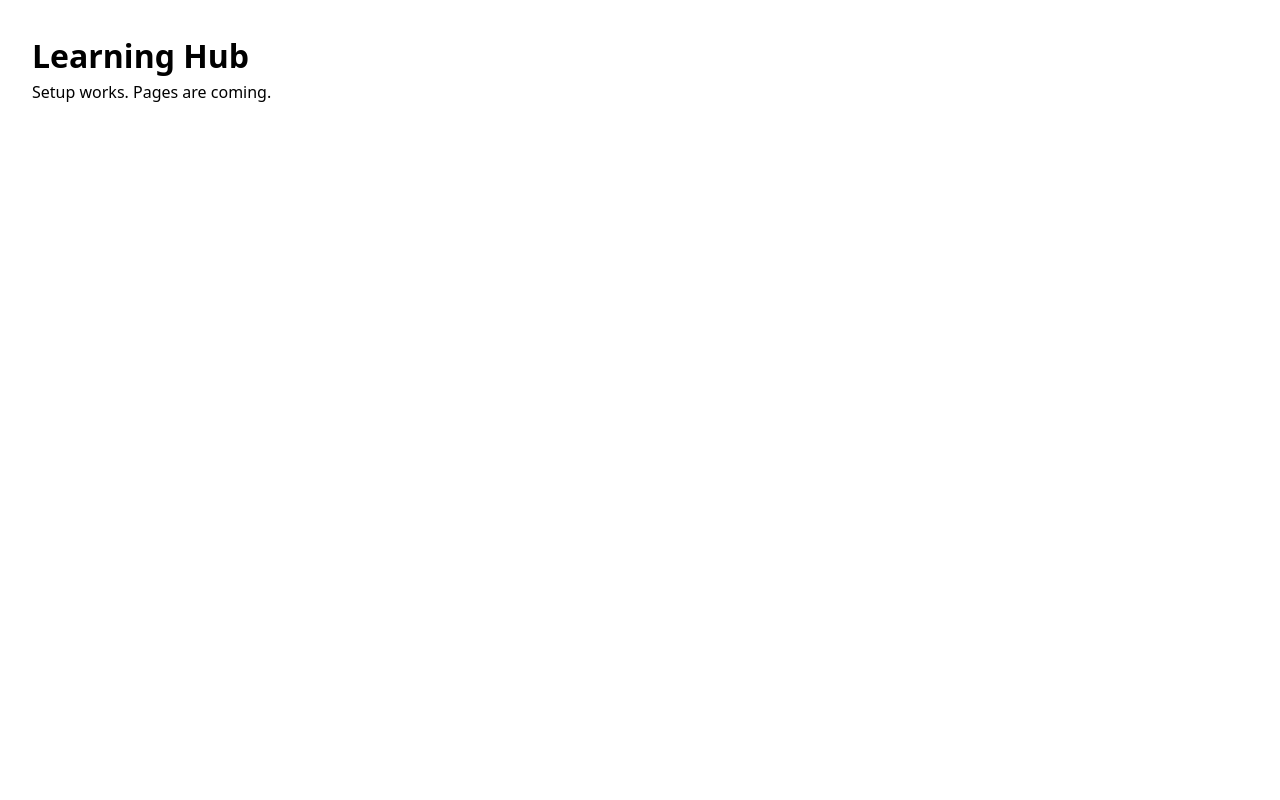
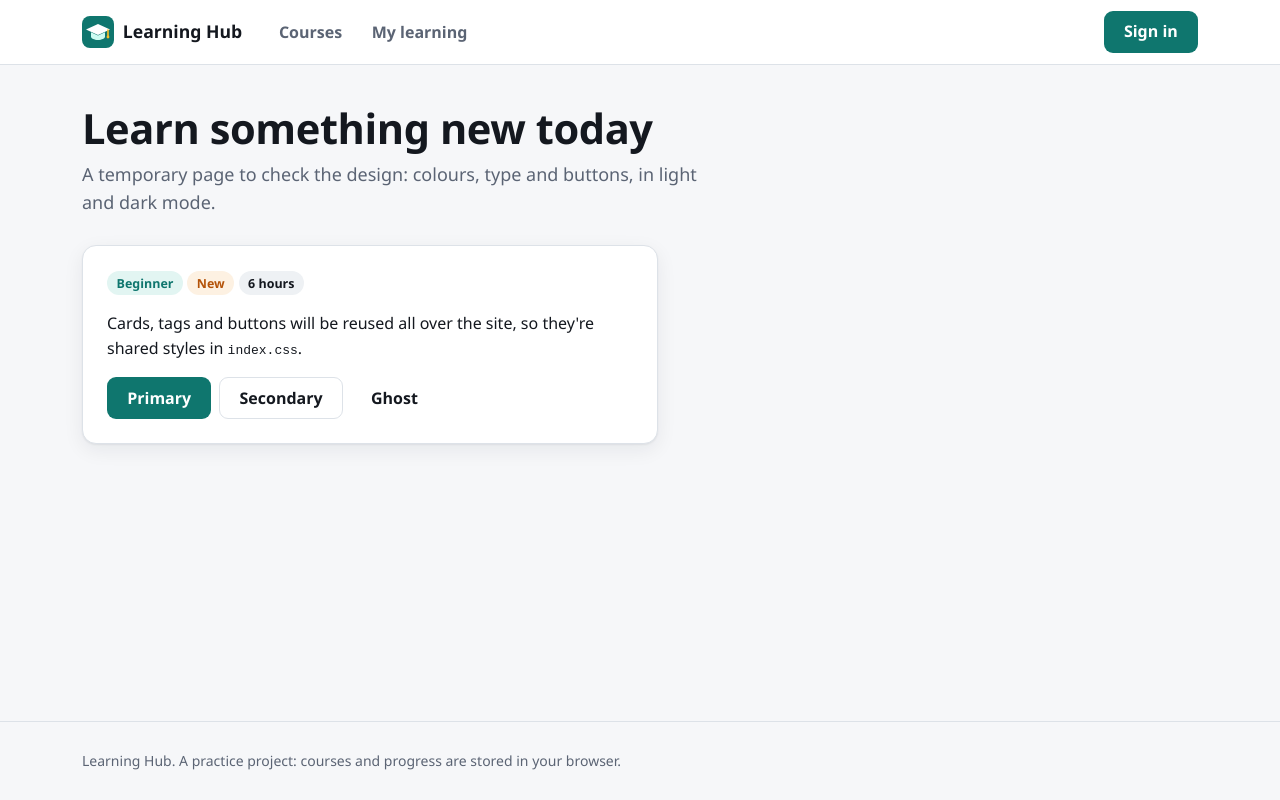
Before and after one commit to vincentonyenze/learning-hub, a React (Vite) app: page / in a window 1280 px wide. Built offline with nearby package versions, Linux system fonts and the light colour scheme.

Commit message:
add design tokens, shared styles and page shell

```diff
--- a/src/App.jsx
+++ b/src/App.jsx
@@ -1,10 +1,54 @@
-// Step 1: a placeholder. The router and real pages arrive in Step 5.
+import SiteHeader from "./components/SiteHeader.jsx";
+
+// The frame every page will sit in. In Step 5 this becomes the router's
+// root layout, and the <main> content becomes whichever page you're on.
 function App() {
   return (
-    <main style={{ padding: "2rem" }}>
-      <h1>Learning Hub</h1>
-      <p>Setup works. Pages are coming.</p>
-    </main>
+    <div className="app">
+      {/* Keyboard and screen reader users can skip the header on every page */}
+      <a className="skip-link" href="#main">
+        Skip to main content
+      </a>
+
+      <SiteHeader />
+
+      {/* tabIndex="-1": the skip link (and, in Step 21, page changes) can
+          move focus here, though it isn't something you'd Tab to */}
+      <main id="main" className="main container" tabIndex="-1">
+        <div className="page-header">
+          <h1 className="page-title">Learn something new today</h1>
+          <p className="page-lead">
+            A temporary page to check the design: colours, type and buttons, in light and dark mode.
+          </p>
+        </div>
+
+        <div className="card" style={{ padding: "1.5rem", display: "grid", gap: "1rem", maxWidth: "36rem" }}>
+          <p>
+            <span className="tag tag--primary">Beginner</span> <span className="tag tag--accent">New</span>{" "}
+            <span className="tag">6 hours</span>
+          </p>
+          <p>
+            Cards, tags and buttons will be reused all over the site, so they're shared styles in{" "}
+            <code>index.css</code>.
+          </p>
+          <p style={{ display: "flex", flexWrap: "wrap", gap: "0.5rem" }}>
+            <button type="button" className="button button--primary">
+              Primary
+            </button>
+            <button type="button" className="button button--secondary">
+              Secondary
+            </button>
+            <button type="button" className="button button--ghost">
+              Ghost
+            </button>
+          </p>
+        </div>
+      </main>
+
+      <footer className="footer">
+        <div className="container">Learning Hub. A practice project: courses and progress are stored in your browser.</div>
+      </footer>
+    </div>
   );
 }
 
--- /dev/null
+++ b/src/components/SiteHeader.css
@@ -0,0 +1,62 @@
+.site-header {
+  position: sticky;
+  top: 0;
+  z-index: 20;
+  border-bottom: 1px solid var(--color-border);
+  background: color-mix(in srgb, var(--color-surface) 92%, transparent);
+  backdrop-filter: blur(8px);
+}
+
+.site-header__inner {
+  display: flex;
+  align-items: center;
+  gap: 1.5rem;
+  min-height: var(--header-height);
+}
+
+.site-header__brand {
+  display: flex;
+  align-items: center;
+  gap: 0.55rem;
+  color: var(--color-text);
+  font-size: 1.1rem;
+  font-weight: 800;
+  text-decoration: none;
+  white-space: nowrap;
+}
+
+.site-header__logo {
+  width: 2rem;
+  height: 2rem;
+}
+
+.site-header__nav {
+  flex: 1;
+}
+
+.site-header__links {
+  display: flex;
+  gap: 0.25rem;
+  padding: 0;
+  list-style: none;
+}
+
+.site-header__link {
+  display: block;
+  padding: 0.45rem 0.8rem;
+  border-radius: var(--radius-small);
+  color: var(--color-muted);
+  font-weight: 600;
+  text-decoration: none;
+}
+
+.site-header__link:hover {
+  background: var(--color-surface-muted);
+  color: var(--color-text);
+}
+
+/* The current page (Step 6 sets aria-current; styled by the same attribute) */
+.site-header__link[aria-current="page"] {
+  background: var(--color-primary-soft);
+  color: var(--color-primary);
+}
--- /dev/null
+++ b/src/components/SiteHeader.jsx
@@ -0,0 +1,37 @@
+import "./SiteHeader.css";
+
+// The bar across the top of every page. Plain links for now: Step 5 turns
+// them into router links, and Step 6 marks the current page.
+function SiteHeader() {
+  return (
+    <header className="site-header">
+      <div className="container site-header__inner">
+        <a href="/" className="site-header__brand">
+          <img className="site-header__logo" src="/favicon.svg" alt="" width="32" height="32" />
+          Learning Hub
+        </a>
+
+        <nav className="site-header__nav" aria-label="Main">
+          <ul className="site-header__links">
+            <li>
+              <a href="/courses" className="site-header__link">
+                Courses
+              </a>
+            </li>
+            <li>
+              <a href="/dashboard" className="site-header__link">
+                My learning
+              </a>
+            </li>
+          </ul>
+        </nav>
+
+        <a href="/sign-in" className="button button--primary">
+          Sign in
+        </a>
+      </div>
+    </header>
+  );
+}
+
+export default SiteHeader;
--- a/src/index.css
+++ b/src/index.css
@@ -1,4 +1,66 @@
-/* Just a reset for now. The design comes in Step 2. */
+/* ===== Design tokens ===== */
+/* Light first: a calm, readable look for studying. Dark mode follows the
+   system setting. Components use these names, never raw colours, so both
+   themes come for free. */
+:root {
+  color-scheme: light;
+
+  --color-bg: #f6f7f9;
+  --color-surface: #ffffff;
+  --color-surface-muted: #eef1f4;
+  --color-text: #14181f;
+  --color-muted: #5b6474;
+  --color-border: #dde2e8;
+  --color-primary: #0f766e; /* teal */
+  --color-primary-hover: #0b5e58;
+  --color-primary-soft: #e2f5f2;
+  --color-on-primary: #ffffff;
+  --color-accent: #b45309; /* amber, for highlights and ratings */
+  --color-accent-soft: #fdf1e2;
+  --color-success: #15803d;
+  --color-success-soft: #e3f6e8;
+  --color-danger: #c42b2b;
+  --color-danger-soft: #fdecec;
+
+  --font-body: "Segoe UI", system-ui, -apple-system, sans-serif;
+  --text-sm: 0.875rem;
+  --text-lg: 1.125rem;
+  --text-xl: clamp(1.35rem, 3vw, 1.6rem);
+  --text-2xl: clamp(1.75rem, 5vw, 2.6rem);
+
+  --radius: 14px;
+  --radius-small: 9px;
+  --shadow: 0 1px 2px rgb(16 24 40 / 0.06), 0 6px 20px rgb(16 24 40 / 0.07);
+  --header-height: 4rem;
+  --page-width: 1180px;
+  --gutter: clamp(1rem, 4vw, 2rem);
+}
+
+@media (prefers-color-scheme: dark) {
+  :root {
+    color-scheme: dark;
+
+    --color-bg: #0e1116;
+    --color-surface: #161a21;
+    --color-surface-muted: #1e232c;
+    --color-text: #e9edf2;
+    --color-muted: #9aa4b2;
+    --color-border: #2a303b;
+    --color-primary: #2dd4bf; /* lighter teal: readable on dark */
+    --color-primary-hover: #5eead4;
+    --color-primary-soft: #11302d;
+    --color-on-primary: #04211e;
+    --color-accent: #fbbf24;
+    --color-accent-soft: #33260c;
+    --color-success: #4ade80;
+    --color-success-soft: #12301d;
+    --color-danger: #ff8178;
+    --color-danger-soft: #3d1716;
+    --shadow: 0 1px 2px rgb(0 0 0 / 0.4), 0 8px 24px rgb(0 0 0 / 0.35);
+  }
+}
+
+/* ===== Reset ===== */
 *,
 *::before,
 *::after {
@@ -6,8 +68,200 @@
   margin: 0;
 }
 
+/* The reset above also removes the browser's own margin: auto on modal
+   dialogs, which is what centres them (P16's lesson). Put it back. */
+dialog {
+  margin: auto;
+}
+
+[hidden] {
+  display: none !important;
+}
+
+img {
+  display: block;
+  max-width: 100%;
+  height: auto;
+}
+
+button,
+input,
+select,
+textarea {
+  font: inherit;
+  color: inherit;
+}
+
+button {
+  cursor: pointer;
+}
+
+:focus-visible {
+  outline: 3px solid var(--color-primary);
+  outline-offset: 2px;
+}
+
 body {
   min-height: 100vh;
-  font-family: system-ui, sans-serif;
-  line-height: 1.5;
+  font-family: var(--font-body);
+  line-height: 1.55;
+  background: var(--color-bg);
+  color: var(--color-text);
 }
+
+a {
+  color: var(--color-primary);
+  text-underline-offset: 3px;
+}
+
+/* Hidden on screen, still read by screen readers */
+.visually-hidden {
+  position: absolute;
+  width: 1px;
+  height: 1px;
+  overflow: hidden;
+  clip-path: inset(50%);
+  white-space: nowrap;
+}
+
+/* ===== Page shell ===== */
+.app {
+  display: flex;
+  flex-direction: column;
+  min-height: 100vh;
+}
+
+.container {
+  width: 100%;
+  max-width: var(--page-width);
+  margin-inline: auto;
+  padding-inline: var(--gutter);
+}
+
+/* The first thing Tab reaches: jumps past the header straight to the page.
+   Invisible until it has focus. */
+.skip-link {
+  position: absolute;
+  top: 0.5rem;
+  left: 0.5rem;
+  z-index: 100;
+  padding: 0.6rem 1rem;
+  border-radius: var(--radius-small);
+  background: var(--color-primary);
+  color: var(--color-on-primary);
+  font-weight: 700;
+  translate: 0 -200%;
+}
+
+.skip-link:focus {
+  translate: 0;
+}
+
+.main {
+  flex: 1;
+  padding-block: clamp(1.5rem, 4vw, 2.5rem) 3rem;
+}
+
+.page-header {
+  margin-bottom: 1.75rem;
+}
+
+.page-title {
+  font-size: var(--text-2xl);
+  line-height: 1.15;
+  letter-spacing: -0.01em;
+}
+
+.page-lead {
+  max-width: 60ch;
+  margin-top: 0.5rem;
+  color: var(--color-muted);
+  font-size: var(--text-lg);
+}
+
+.footer {
+  padding-block: 1.75rem;
+  border-top: 1px solid var(--color-border);
+  color: var(--color-muted);
+  font-size: var(--text-sm);
+}
+
+/* ===== Shared building blocks ===== */
+.button {
+  display: inline-flex;
+  align-items: center;
+  justify-content: center;
+  gap: 0.5rem;
+  padding: 0.65rem 1.2rem;
+  border: 1px solid transparent;
+  border-radius: var(--radius-small);
+  font-weight: 650;
+  line-height: 1.2;
+  text-decoration: none;
+  transition: background-color 0.15s, border-color 0.15s;
+}
+
+.button--primary {
+  background: var(--color-primary);
+  color: var(--color-on-primary);
+}
+
+.button--primary:hover {
+  background: var(--color-primary-hover);
+}
+
+.button--secondary {
+  border-color: var(--color-border);
+  background: var(--color-surface);
+  color: var(--color-text);
+}
+
+.button--secondary:hover {
+  border-color: var(--color-primary);
+}
+
+.button--ghost {
+  background: transparent;
+  color: var(--color-text);
+}
+
+.button--ghost:hover {
+  background: var(--color-surface-muted);
+}
+
+.card {
+  border: 1px solid var(--color-border);
+  border-radius: var(--radius);
+  background: var(--color-surface);
+  box-shadow: var(--shadow);
+}
+
+/* Small rounded label: "Beginner", "New" */
+.tag {
+  display: inline-block;
+  padding: 0.15rem 0.6rem;
+  border-radius: 999px;
+  background: var(--color-surface-muted);
+  font-size: 0.78rem;
+  font-weight: 650;
+}
+
+.tag--primary {
+  background: var(--color-primary-soft);
+  color: var(--color-primary);
+}
+
+.tag--accent {
+  background: var(--color-accent-soft);
+  color: var(--color-accent);
+}
+
+@media (prefers-reduced-motion: reduce) {
+  *,
+  *::before,
+  *::after {
+    transition-duration: 0.01ms !important;
+    animation-duration: 0.01ms !important;
+    animation-iteration-count: 1 !important;
+  }
+}
```
